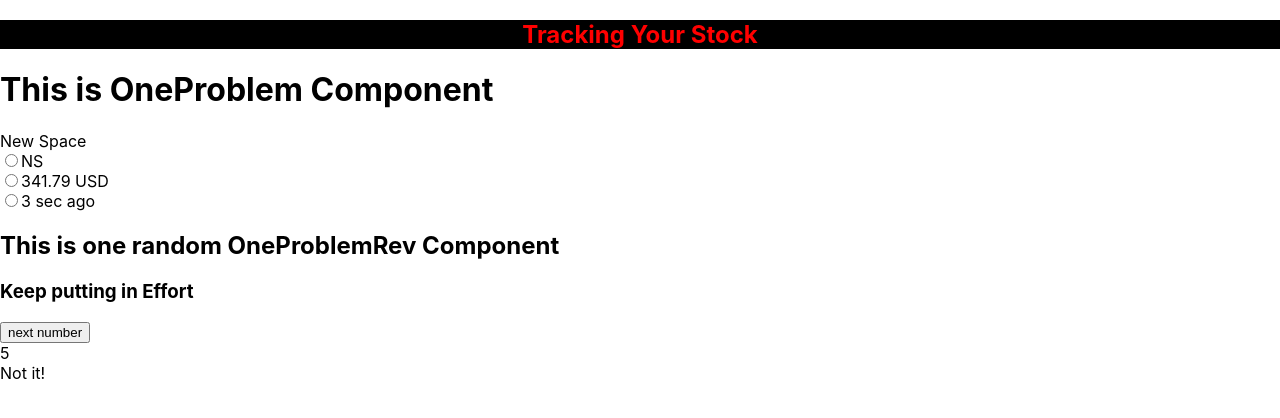
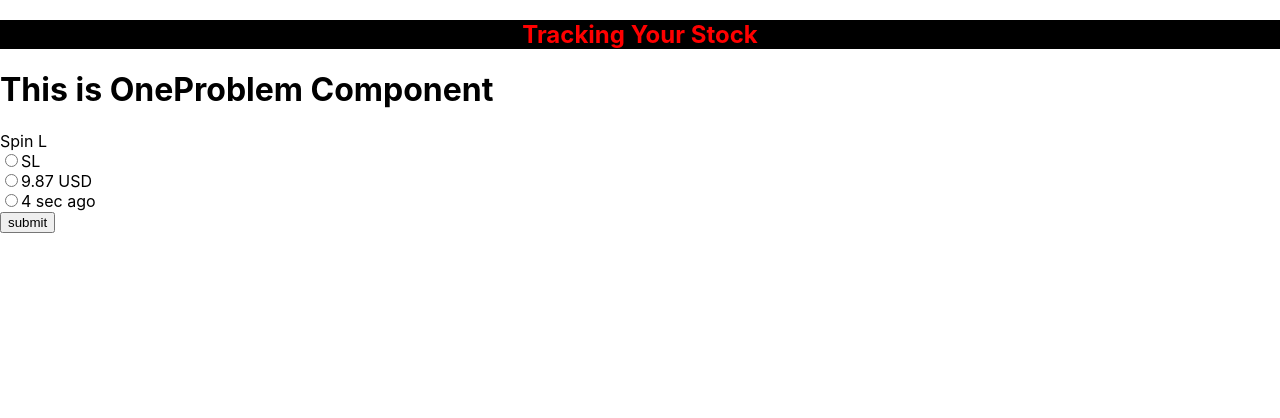
Before and after one commit to AprilDDay/load-data, a React (Create React App) app: page / in a window 1280 px wide. Shown: the top 418 px of the page. Built offline with nearby package versions, Linux system fonts and the light colour scheme.

Commit message:
Thirty-sixth commit

```diff
--- a/src/App.js
+++ b/src/App.js
@@ -4,8 +4,9 @@ import "./App.css";
 //import {Stocks} from "./Stocks.js";
 import { HomePageHeader } from "./HomePageHeader.js";
 import {OneProblem } from "./OneProblem.js";
-import OneProblemRev from "./OneProblemRev";
-import Effort from "./changeRandom";
+//import OneProblemRev from "./OneProblemRev";
+//import Effort from "./changeRandom";
+import reactDom from "react-dom";
 
 
 function App(){
@@ -14,20 +15,25 @@ function App(){
     <div className="App">
       <HomePageHeader />
       <h1>This is OneProblem Component</h1>
-      <OneProblem />
-      <h2>This is one random OneProblemRev Component</h2>
-      <OneProblemRev />
-      <h3>Keep putting in Effort</h3>
+      <OneProblem /> {/*THIS SWITCHES OVER ONLY ONCE AFTER HITTING SUBMIT*/}
+  {/*    <h3>Keep putting in Effort</h3>
       <Effort />
+  */}
     </div>
   );
 }
 
+reactDom.render(
+  <OneProblem />,
+  document.getElementById('root')
+)
+
+{/*}
 ReactDOM.render(
   <Effort />,
   document.getElementById('root')
 )
-
+*/}
 
 export default App;
 
--- a/src/OneProblem.js
+++ b/src/OneProblem.js
@@ -2,13 +2,26 @@
 import React from "react";
 import "./App.css";
 import { stockData } from "./data.js";
+import { useState } from 'react';
 
 export const OneProblem = () => {
 
+    const [selected, setSelected] = useState(0);
     const randomElement = Math.floor(Math.random()*stockData.length);
     console.log("this is the randomElement:", randomElement);
     let thisCompany = stockData[randomElement];
     console.log("this is the thisCompany (array position): ", thisCompany);
+
+    {/*THIS FUNCTION IS NOT SHOWING A NEW RADIO BUTTON BUT IN CONSOLE LOG NEW RADIO BUTTON*/}
+    function checkAnswer() {
+        if(selected === thisCompany.rightAnswer){
+            const randomElement = Math.floor(Math.random()*stockData.length);
+            let thisCompany = stockData[randomElement];
+        } else {
+            console.log("Oops! TRY AGAIN!");
+        }
+
+    }
 
         return (
             <>
@@ -17,6 +30,7 @@ export const OneProblem = () => {
                      <input type="radio" value={thisCompany.ticker} name="moneyStuff"/>{thisCompany.ticker} <br/>
                      <input type="radio" value={thisCompany.stockPrice} name="moneyStuff"/>{thisCompany.stockPrice} <br/>
                      <input type="radio" value={thisCompany.timeElapsed} name="moneyStuff"/>{thisCompany.timeElapsed} <br/>
+                     <button onClick={() => {setSelected(checkAnswer)} }>submit</button>
                 </div>
             </>
         );
--- a/src/data.js
+++ b/src/data.js
@@ -5,6 +5,7 @@ export const stockData = [
       ticker: "NCY",
       stockPrice: "22.76 USD",
       timeElapsed: "5 sec ago",
+      rightAnswer: "NCY",
     },
     {
       id: 1,
@@ -12,6 +13,7 @@ export const stockData = [
       ticker: "MO",
       stockPrice: "45.28 USD",
       timeElapsed: "10 sec ago",
+      rightAnswer: "45.28 USD",
     },
     {
       id: 2,
@@ -19,6 +21,7 @@ export const stockData = [
       ticker: "NS",
       stockPrice: "341.79 USD",
       timeElapsed: "3 sec ago",
+      rightAnswer: "NS",
     },
     {
       id: 3,
@@ -26,6 +29,7 @@ export const stockData = [
       ticker: "SL",
       stockPrice: "9.87 USD",
       timeElapsed: "4 sec ago",
+      rightAnswer: "4 sec ago",
     },
     {
       id: 4,
@@ -33,6 +37,7 @@ export const stockData = [
       ticker: "WW",
       stockPrice: "300.99 USD",
       timeElapsed: "10 sec ago",
+      rightAnswer: "WW",
     },
     {
       id: 5,
@@ -40,5 +45,6 @@ export const stockData = [
       ticker: "WWOW",
       stockPrice: "115.22 USD",
       timeElapsed: "12 sec ago",
+      rightAnswer: "115.22 USD",
     },
   ];
```
Also changed, not shown: src/changeRandom.js (+4 -8 lines).
